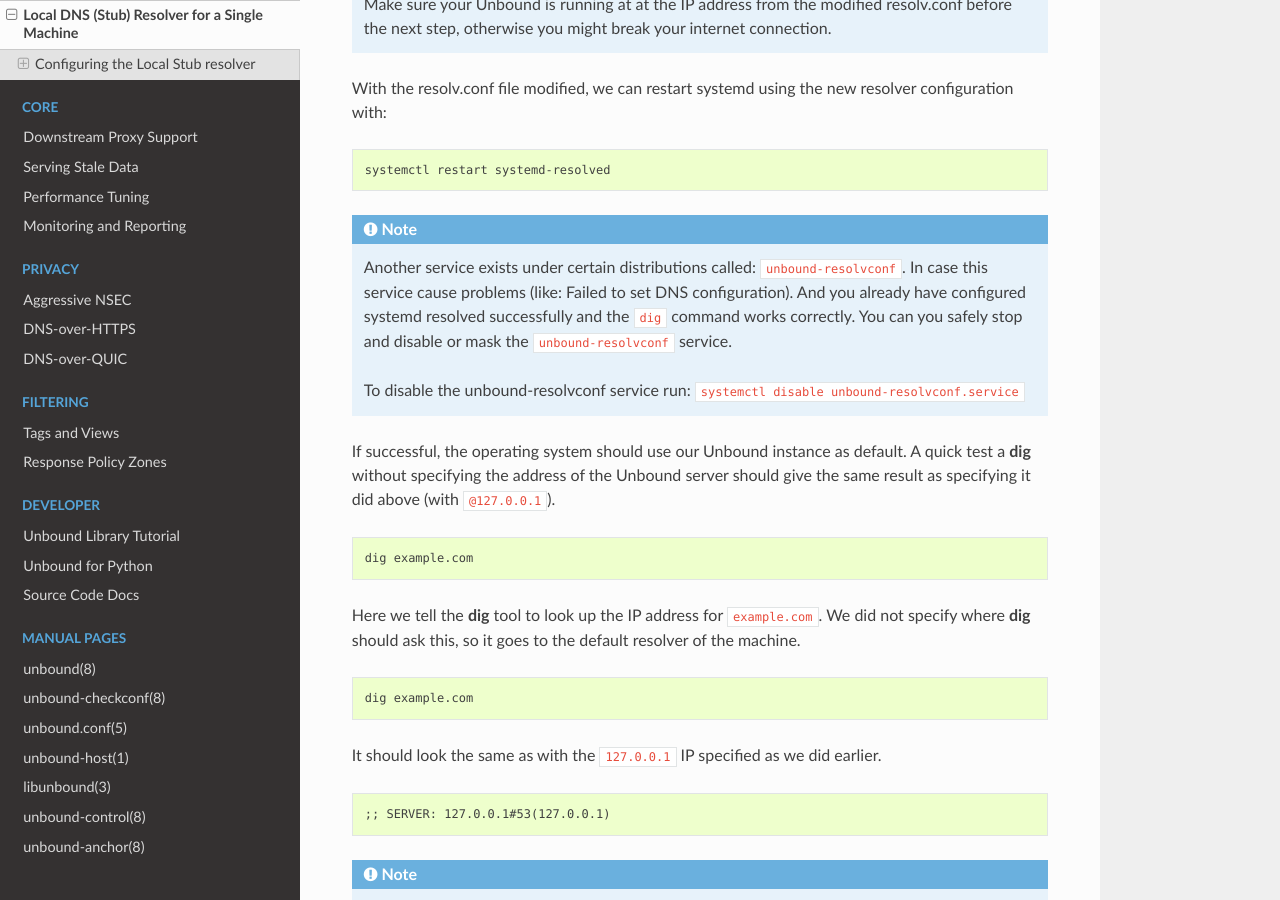
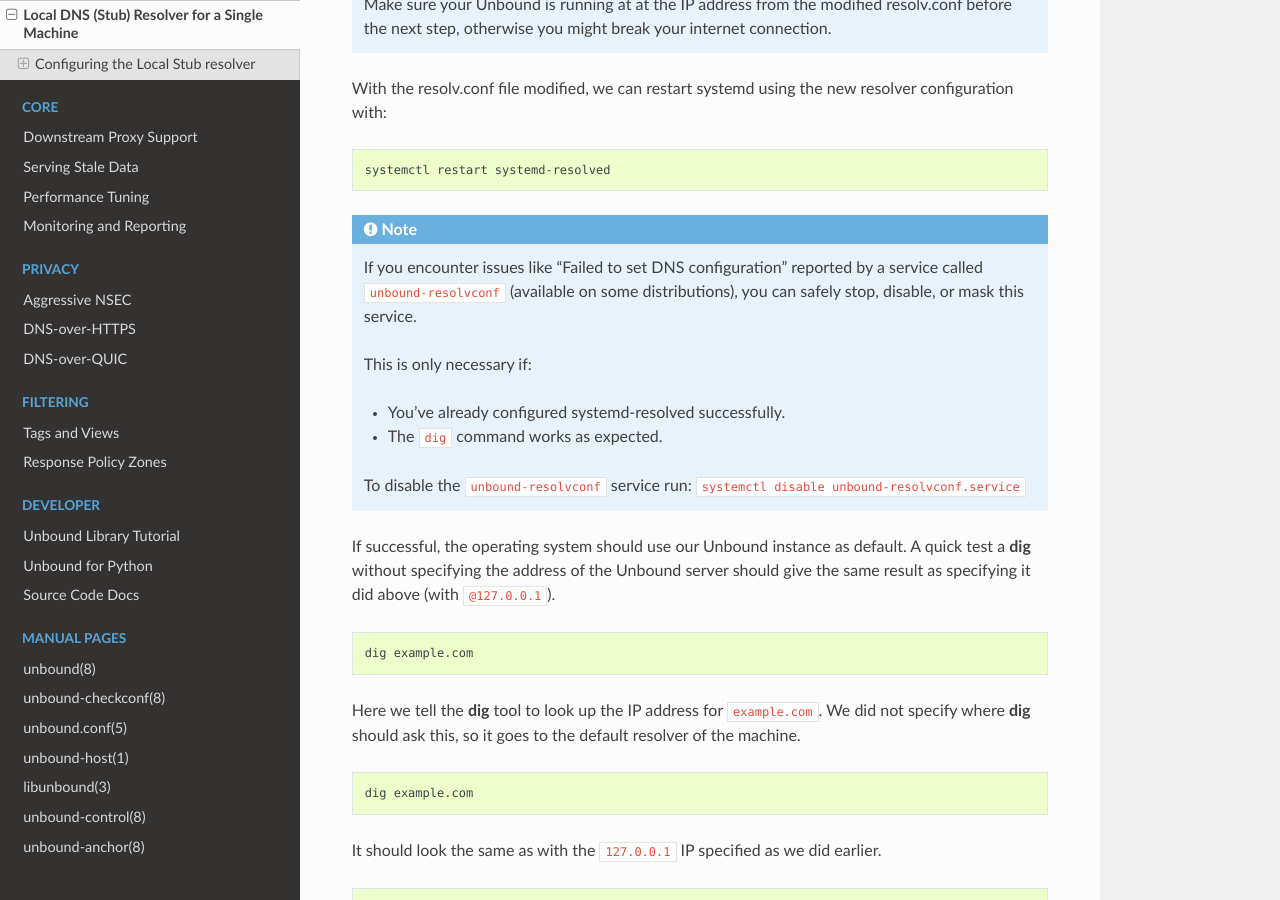
Before and after one commit to NLnetLabs/unbound-manual, a Sphinx documentation site: the page built from source/use-cases/local-stub.rst, in a window 1280 px wide and 900 px high, scrolled down 2855 px. Built offline with Sphinx 7.4.7 and the Read the Docs theme 3.1.0, drawn with Linux system fonts in a browser that asks for light colours.

Commit message:
Rephrase

```diff
--- a/source/use-cases/local-stub.rst
+++ b/source/use-cases/local-stub.rst
@@ -159,12 +159,15 @@ configuration with:
 
 .. note::
 
-    Another service exists under certain distributions called: ``unbound-resolvconf``.
-    In case this service cause problems (like: Failed to set DNS configuration).
-    And you already have configured systemd resolved successfully and the ``dig`` command works correctly.
-    You can you safely stop and disable or mask the ``unbound-resolvconf`` service.
+    If you encounter issues like “Failed to set DNS configuration” reported by a service called
+    ``unbound-resolvconf`` (available on some distributions), you can safely stop, disable, or mask this service.
 
-    To disable the unbound-resolvconf service run: ``systemctl disable unbound-resolvconf.service``
+    This is only necessary if:
+
+    - You've already configured systemd-resolved successfully.
+    - The ``dig`` command works as expected.
+
+    To disable the ``unbound-resolvconf`` service run: ``systemctl disable unbound-resolvconf.service``
 
 If successful, the operating system should use our Unbound instance as default.
 A quick test a :command:`dig` without specifying the address of the Unbound
```
